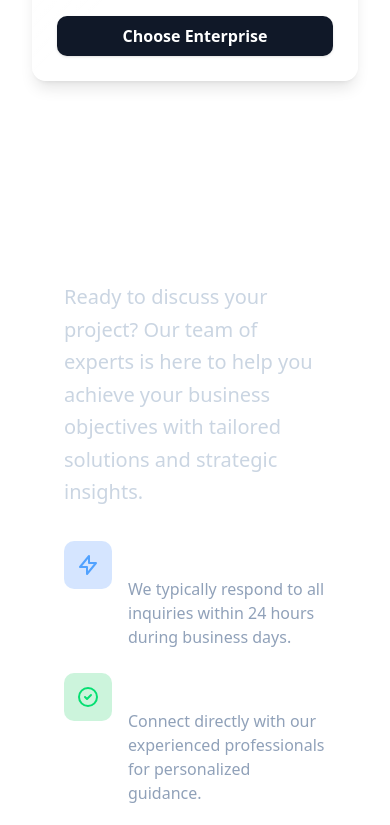
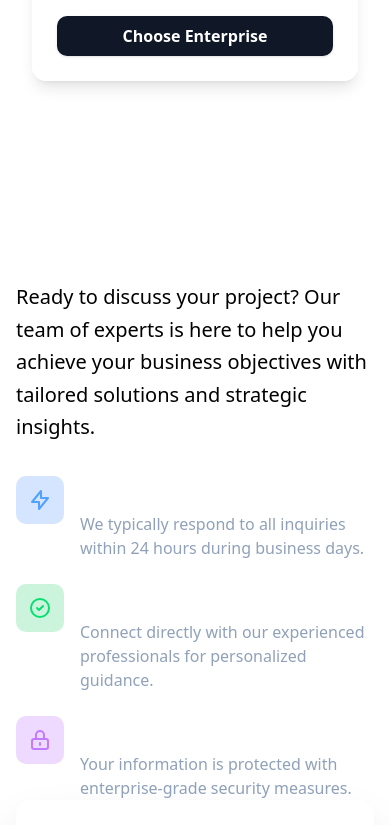
Before and after one commit to gibbyDev/apex-webworks, a Next.js app: page / in a window 390 px wide. Shown: the part 4805-5630 px from the top of the page. Built offline with nearby package versions, Linux system fonts and the light colour scheme.

Commit message:
Refactor ContactForm layout and styling

```diff
--- a/src/components/ContactForm.tsx
+++ b/src/components/ContactForm.tsx
@@ -13,12 +13,12 @@ const ContactForm: React.FC = () => {
   }
 
   return (
-    <section className="max-w-7xl pt-16 pb-24 px-6 mx-[40px]">
-      <div className="grid lg:grid-cols-2 gap-16 items-center">
+    <section className="max-w-7xl pt-16 pb-24 px-4 mx-0 sm:mx-[40px]">
+      <div className="grid lg:grid-cols-2 lg:gap-16 items-center">
         <div className="space-y-8">
           <div>
             <h2 className="text-4xl font-bold text-white mb-6 text-balance">Let's Start a Conversation</h2>
-            <p className="text-xl text-slate-300 leading-relaxed mb-8">
+            <p className="text-xl text-black leading-relaxed mb-8">
               Ready to discuss your project? Our team of experts is here to help you achieve your business objectives
               with tailored solutions and strategic insights.
             </p>
@@ -77,7 +77,7 @@ const ContactForm: React.FC = () => {
           </div>
         </div>
 
-        <div className="bg-white/5 backdrop-blur-sm rounded-2xl border border-white/10 p-8 shadow-2xl">
+        <div className="bg-white/5 backdrop-blur-sm rounded-2xl border border-white/10 p-6 sm:p-8 shadow-2xl w-full">
           <div className="mb-8">
             <h3 className="text-2xl font-semibold text-white mb-3">Get in Touch</h3>
             <p className="text-slate-400">
```
